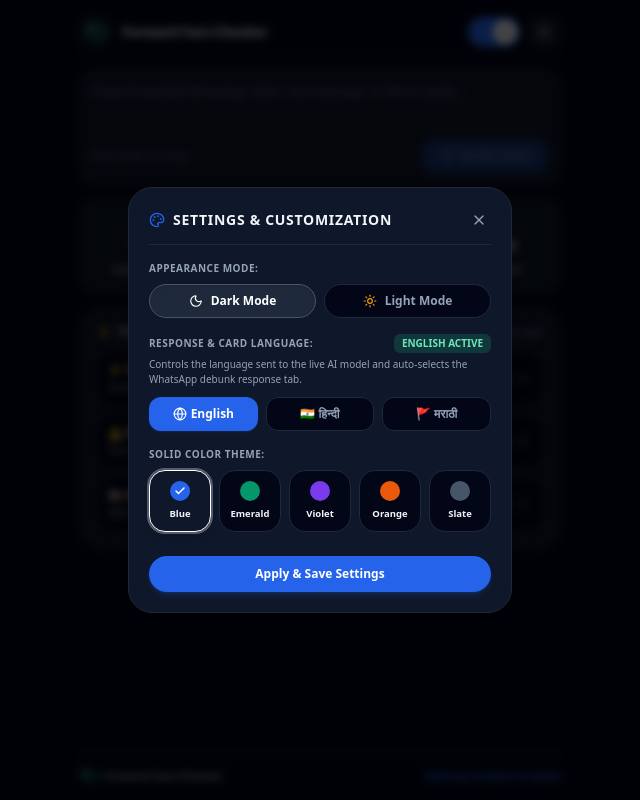
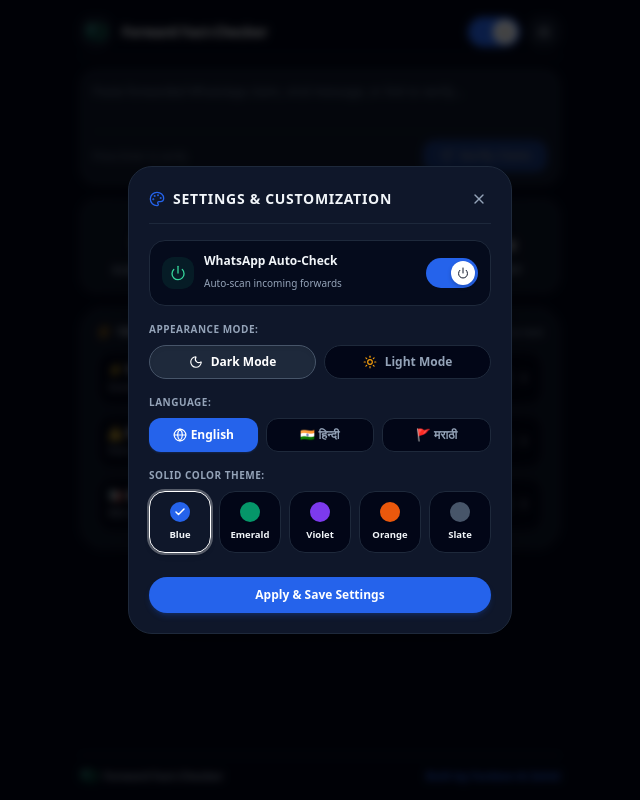
Before and after one commit to Zahidhydri/forward-fact-checker, a React (Vite) app in the folder extension/: page / in a window 1280 px wide. Both pictures are taken after a click on the button 864 px from the left and 32 px from the top of the page. Shown: the whole page, without its empty margins (320-960 px from the left). Built offline with nearby package versions, Linux system fonts and the light colour scheme; no server answers; a web font is replaced by a local one.

Commit message:
Add auto-check toggle to Settings and simplify language section

```diff
--- a/extension/src/sidepanel/App.jsx
+++ b/extension/src/sidepanel/App.jsx
@@ -359,6 +359,37 @@
               </button>
             </div>
 
+            {/* WhatsApp Auto-Check Toggle */}
+            <div className={`p-3 rounded-2xl border flex items-center justify-between ${
+              isDark ? 'bg-slate-950/70 border-slate-800' : 'bg-slate-50 border-slate-200'
+            }`}>
+              <div className="flex items-center gap-2.5">
+                <div className={`p-2 rounded-xl ${
+                  autoCheckEnabled ? 'bg-emerald-500/10 text-emerald-400' : 'bg-slate-800 text-slate-400'
+                }`}>
+                  <Power className="w-4 h-4" />
+                </div>
+                <div>
+                  <span className="text-xs font-black block">WhatsApp Auto-Check</span>
+                  <span className={`text-[10px] font-medium ${isDark ? 'text-slate-400' : 'text-slate-500'}`}>
+                    {autoCheckEnabled ? 'Auto-scan incoming forwards' : 'Auto-scanning paused'}
+                  </span>
+                </div>
+              </div>
+
+              <button
+                type="button"
+                onClick={() => setAutoCheckEnabled(!autoCheckEnabled)}
+                className={`android-switch ${autoCheckEnabled ? 'active' : ''}`}
+                style={{ backgroundColor: autoCheckEnabled ? activeAccent.primary : isDark ? '#334155' : '#cbd5e1' }}
+                title={`Auto-check on WhatsApp is ${autoCheckEnabled ? 'ON' : 'OFF'}`}
+              >
+                <span className="android-switch-thumb flex items-center justify-center">
+                  <Power className={`w-3 h-3 ${autoCheckEnabled ? 'text-slate-900' : 'text-slate-400'}`} />
+                </span>
+              </button>
+            </div>
+
             {/* Appearance Mode */}
             <div>
               <label className="text-[10px] font-black uppercase tracking-wider block mb-2 text-slate-400">Appearance Mode:</label>
@@ -391,17 +422,9 @@
               </div>
             </div>
 
-            {/* Target Language Option */}
+            {/* Language Selection */}
             <div>
-              <div className="flex items-center justify-between mb-1">
-                <label className="text-[10px] font-black uppercase tracking-wider text-slate-400">Response & Card Language:</label>
-                <span className="text-[10px] font-black uppercase px-2 py-0.5 rounded-md bg-emerald-500/20 text-emerald-300">
-                  {selectedLang === 'hi' ? 'हिन्दी Active' : selectedLang === 'mr' ? 'मराठी Active' : 'English Active'}
-                </span>
-              </div>
-              <p className={`text-[10px] font-medium mb-2.5 ${isDark ? 'text-slate-400' : 'text-slate-500'}`}>
-                Controls the language sent to the live AI model and auto-selects the WhatsApp debunk response tab.
-              </p>
+              <label className="text-[10px] font-black uppercase tracking-wider block mb-2 text-slate-400">Language:</label>
               <div className="grid grid-cols-3 gap-2">
                 <button
                   type="button"
```
